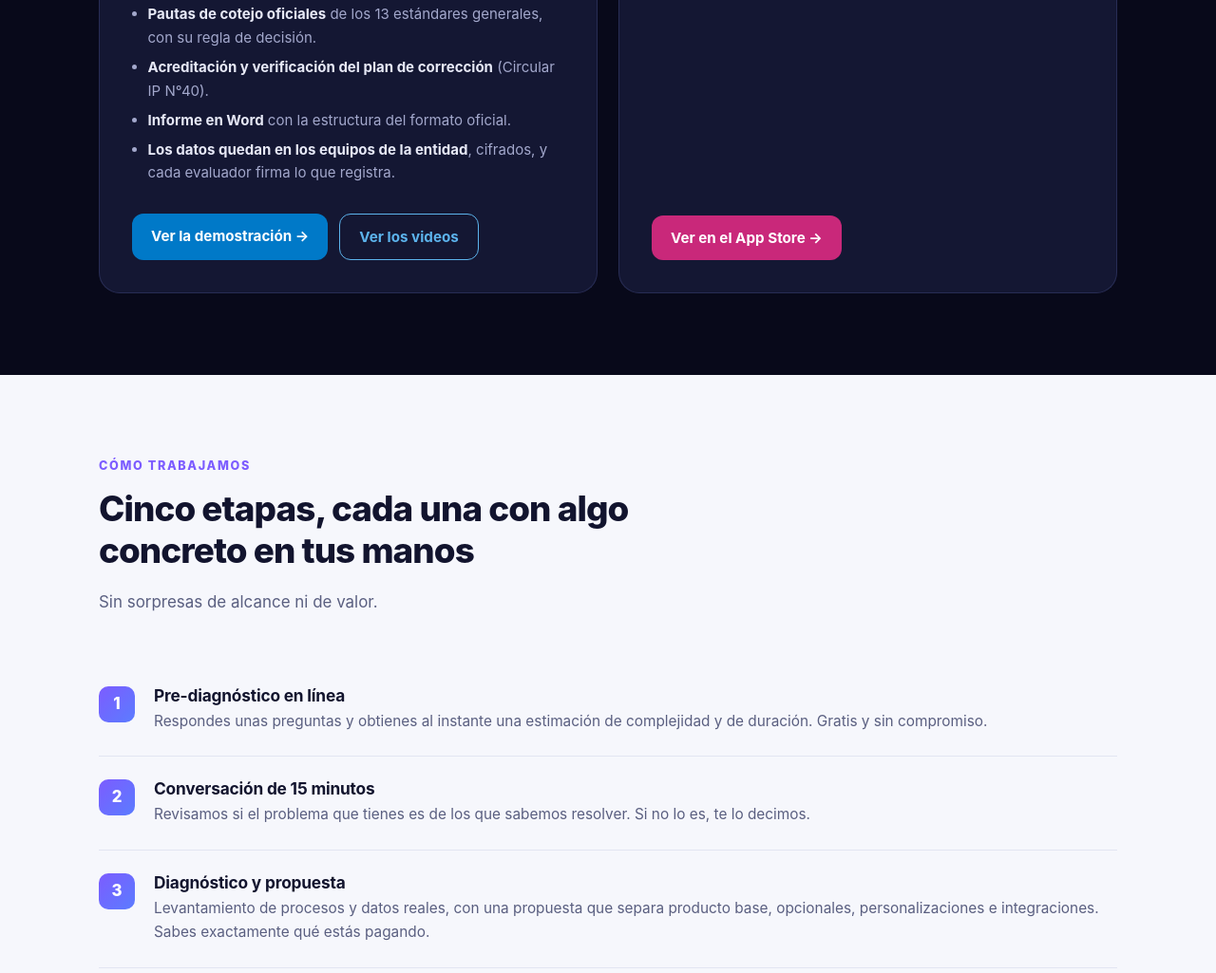
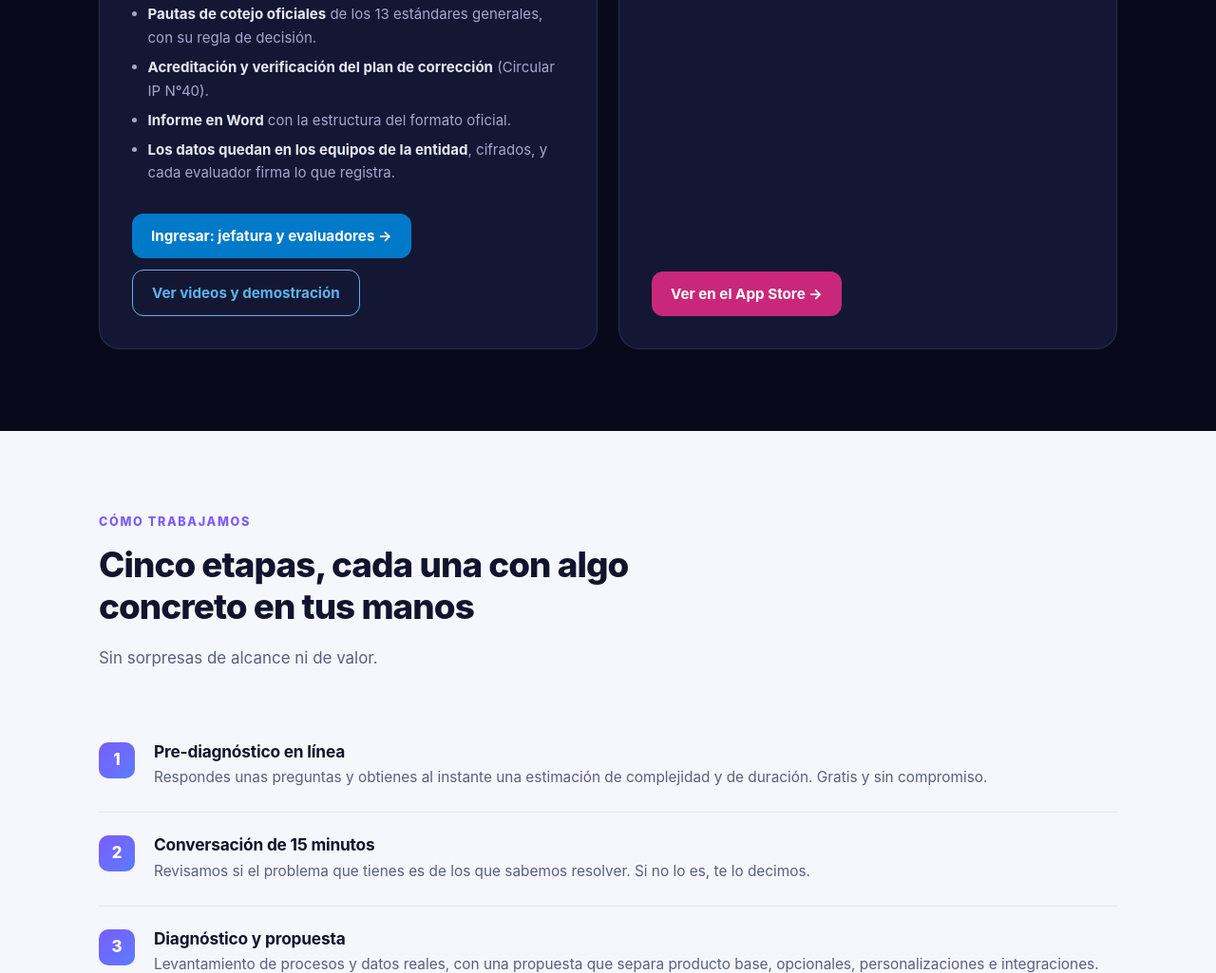
Before and after one commit to rociocamilarl/sitio-dataconsultingrrl, a plain HTML site: page index.html in a window 1280 px wide. Shown: the part 6862-7887 px from the top of the page at 95% size. Drawn offline with Linux system fonts and the light colour scheme.

Commit message:
Constata Salud: botones «Ingresar: jefatura y evaluadores» y «Ver videos y demostración»
Co-Authored-By: Claude Opus 5.5 <noreply@anthropic.com>

```diff
--- a/index.html
+++ b/index.html
@@ -632,8 +632,8 @@
           <li><b>Los datos quedan en los equipos de la entidad</b>, cifrados, y cada evaluador firma lo que registra.</li>
         </ul>
         <div class="acciones">
-          <a class="pri" href="https://constata.dataconsultingrrl.com/" target="_blank" rel="noopener">Ver la demostración →</a>
-          <a class="sec" href="https://constata.dataconsultingrrl.com/videos.html" target="_blank" rel="noopener">Ver los videos</a>
+          <a class="pri" href="https://constata.dataconsultingrrl.com/?ingresar" target="_blank" rel="noopener">Ingresar: jefatura y evaluadores →</a>
+          <a class="sec" href="https://constata.dataconsultingrrl.com/videos.html" target="_blank" rel="noopener">Ver videos y demostración</a>
         </div>
       </article>
       <article class="app duraznito">
```
